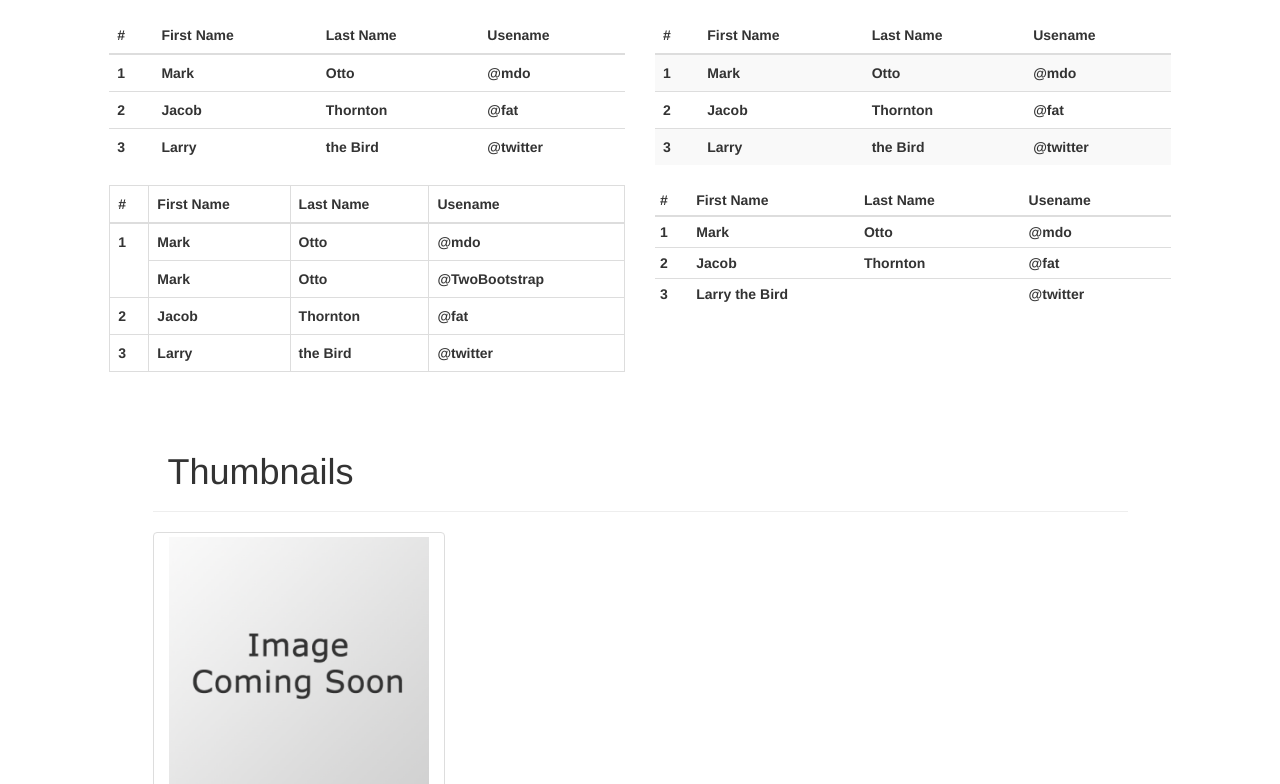
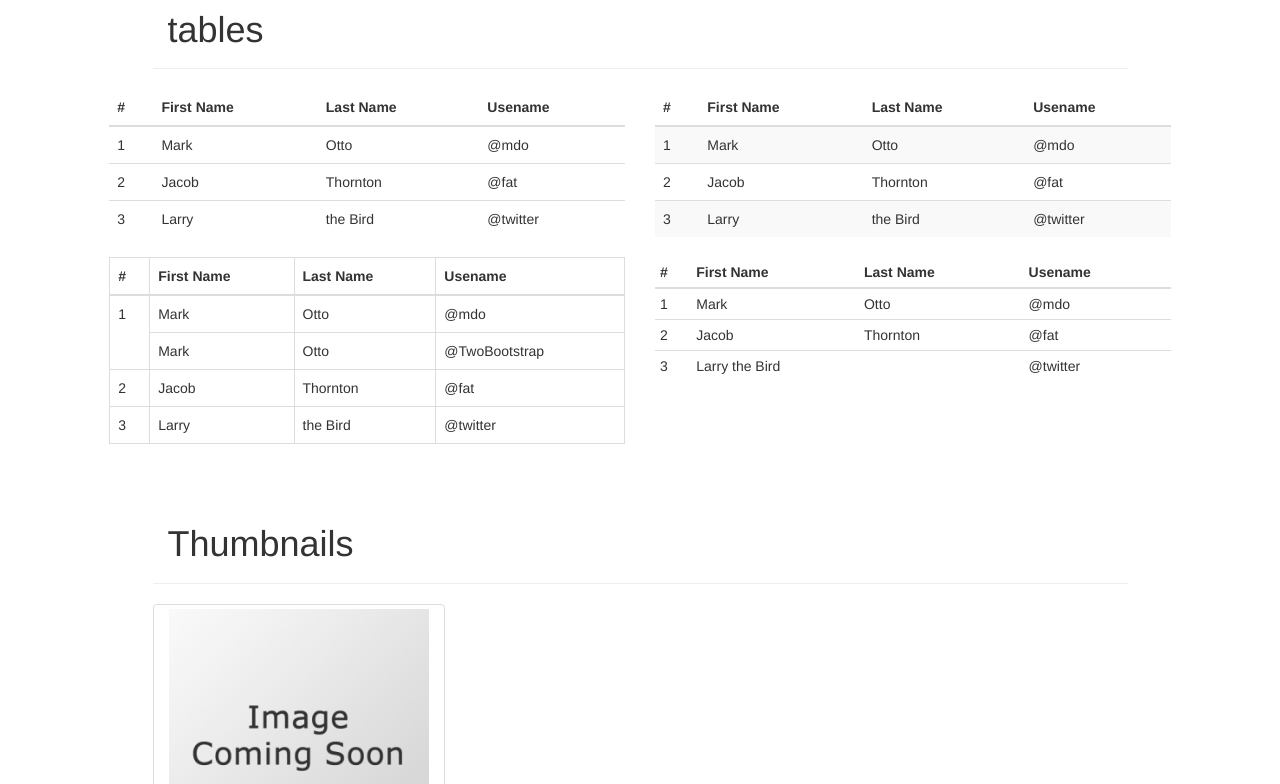
Before and after one commit to sueherrera30/sue-bootstrap-template, a plain HTML site: page index.html in a window 1280 px wide. Shown: the part 740-1524 px from the top of the page. Drawn offline with nearby package versions, Linux system fonts and the light colour scheme.

Commit message:
tablitas corregidas

```diff
--- a/index.html
+++ b/index.html
@@ -16,7 +16,7 @@
 
     <!--   header-->
 
-    <header class="navbar navbar-inverse navbar-fixed-top">
+    <header class="navbar navbar-inverse">
         <nav class="container">
             <div class="navbar-header">
                 <a href="#" class="navbar-brand">Bootstrap theme</a>
@@ -41,6 +41,7 @@
                         </ul>
                     </li>
                 </ul>
+            </div>
         </nav>
     </header>
     <!-- recuadro gris-->
@@ -128,7 +129,7 @@
     <section class="row">
         <div class=" col-md-5 col-md-offset-1">
             <table class="table">
-                <thead>
+                    <thead>
                     <tr>
                         <th>#</th>
                         <th>First Name</th>
@@ -139,22 +140,23 @@
 
                 <tbody>
                     <tr>
-                        <th>1</th>
-                        <th>Mark</th>
-                        <th>Otto</th>
-                        <th>@mdo</th>
+                        <td>1</td>
+                        <td>Mark</td>
+                        <td>Otto</td>
+                        <td>@mdo</td>
+                    </tr>
+
+                    <tr>
+                        <td>2</td>
+                        <td>Jacob</td>
+                        <td>Thornton</td>
+                        <td>@fat</td>
                     </tr>
                     <tr>
-                        <th>2</th>
-                        <th>Jacob</th>
-                        <th>Thornton</th>
-                        <th>@fat</th>
-                    </tr>
-                    <tr>
-                        <th>3</th>
-                        <th>Larry</th>
-                        <th>the Bird</th>
-                        <th>@twitter</th>
+                        <td>3</td>
+                        <td>Larry</td>
+                        <td>the Bird</td>
+                        <td>@twitter</td>
                     </tr>
                 </tbody>
 
@@ -174,22 +176,22 @@
 
                 <tbody>
                     <tr>
-                        <th>1</th>
-                        <th>Mark</th>
-                        <th>Otto</th>
-                        <th>@mdo</th>
+                        <td>1</td>
+                        <td>Mark</td>
+                        <td>Otto</td>
+                        <td>@mdo</td>
                     </tr>
                     <tr>
-                        <th>2</th>
-                        <th>Jacob</th>
-                        <th>Thornton</th>
-                        <th>@fat</th>
+                        <td>2</td>
+                        <td>Jacob</td>
+                        <td>Thornton</td>
+                        <td>@fat</td>
                     </tr>
                     <tr>
-                        <th>3</th>
-                        <th>Larry</th>
-                        <th>the Bird</th>
-                        <th>@twitter</th>
+                        <td>3</td>
+                        <td>Larry</td>
+                        <td>the Bird</td>
+                        <td>@twitter</td>
                     </tr>
                 </tbody>
 
@@ -210,28 +212,28 @@
 
                 <tbody>
                     <tr>
-                        <th rowspan="2">1</th>
-                        <th>Mark</th>
-                        <th>Otto</th>
-                        <th>@mdo</th>
+                        <td rowspan="2">1</td>
+                        <td>Mark</td>
+                        <td>Otto</td>
+                        <td>@mdo</td>
                     </tr>
                     <tr>
-                        <th>Mark</th>
-                        <th>Otto</th>
-                        <th>@TwoBootstrap</th>
+                        <td>Mark</td>
+                        <td>Otto</td>
+                        <td>@TwoBootstrap</td>
                     </tr>
 
                     <tr>
-                        <th>2</th>
-                        <th>Jacob</th>
-                        <th>Thornton</th>
-                        <th>@fat</th>
+                        <td>2</td>
+                        <td>Jacob</td>
+                        <td>Thornton</td>
+                        <td>@fat</td>
                     </tr>
                     <tr>
-                        <th>3</th>
-                        <th>Larry</th>
-                        <th>the Bird</th>
-                        <th>@twitter</th>
+                        <td>3</td>
+                        <td>Larry</td>
+                        <td>the Bird</td>
+                        <td>@twitter</td>
                     </tr>
                 </tbody>
 
@@ -251,21 +253,21 @@
                 </thead>
                 <tbody>
                     <tr>
-                        <th>1</th>
-                        <th>Mark</th>
-                        <th>Otto</th>
-                        <th>@mdo</th>
+                        <td>1</td>
+                        <td>Mark</td>
+                        <td>Otto</td>
+                        <td>@mdo</td>
                     </tr>
                     <tr>
-                        <th>2</th>
-                        <th>Jacob</th>
-                        <th>Thornton</th>
-                        <th>@fat</th>
+                        <td>2</td>
+                        <td>Jacob</td>
+                        <td>Thornton</td>
+                        <td>@fat</td>
                     </tr>
                     <tr>
-                        <th>3</th>
-                        <th colspan="2">Larry the Bird</th>
-                        <th>@twitter</th>
+                        <td>3</td>
+                        <td colspan="2">Larry the Bird</td>
+                        <td>@twitter</td>
                     </tr>
                 </tbody>
             </table>
```
Also changed, not shown: css/master.css (line endings or trailing spaces).
